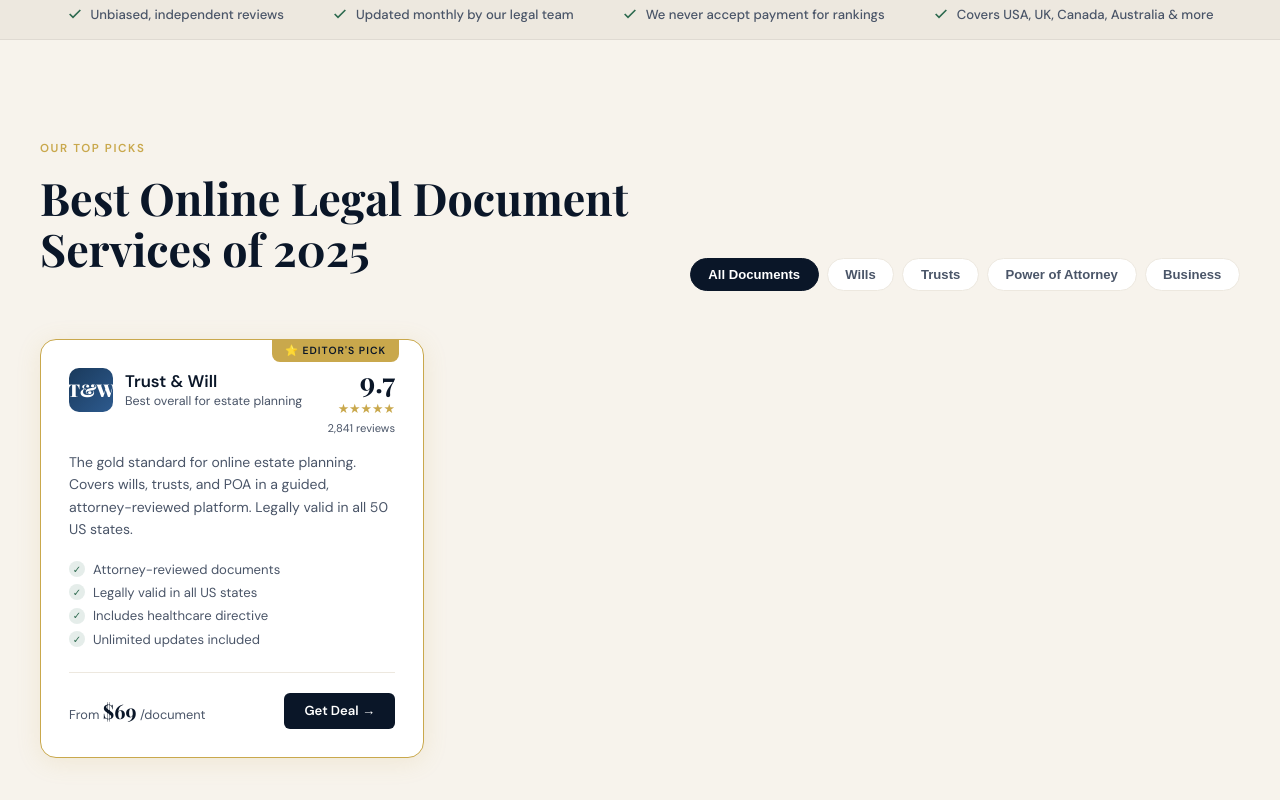
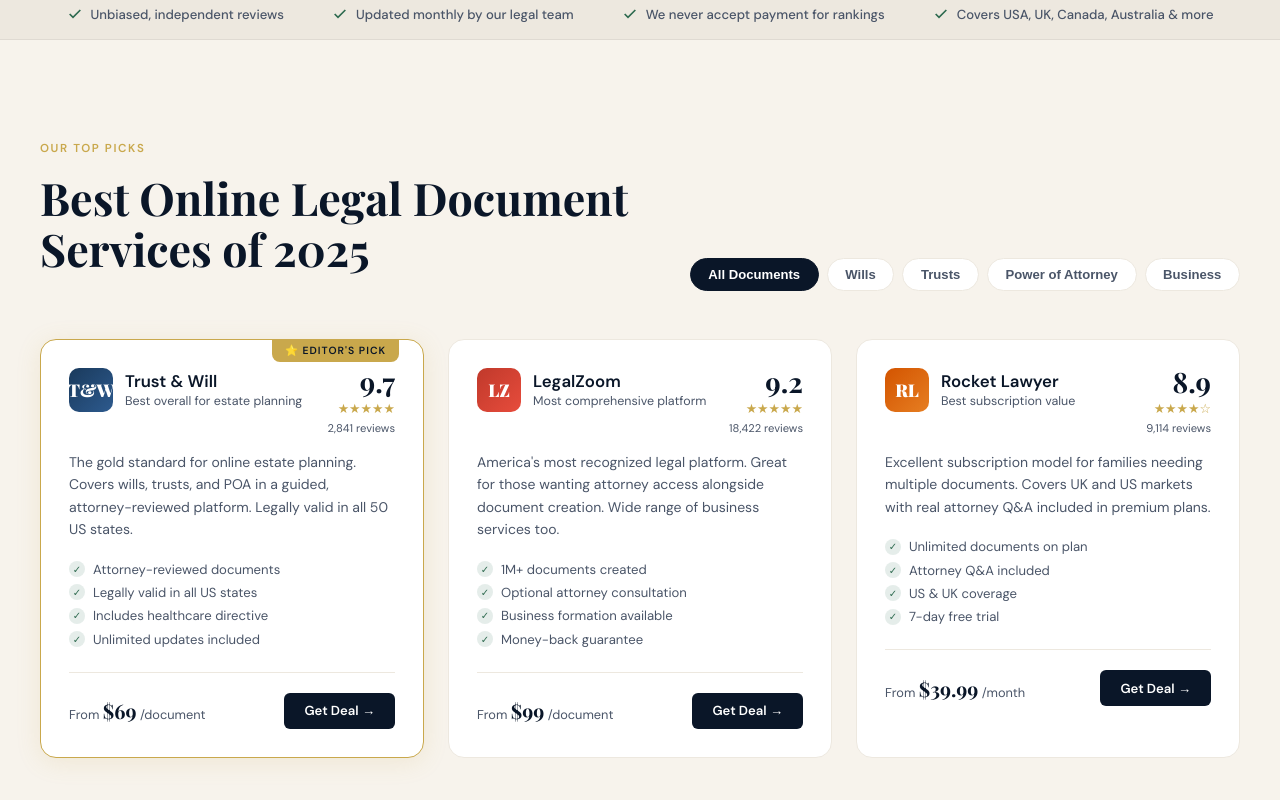
Before and after one commit to clawdbot5150-collab/Law-Trust, a plain HTML site: page index.html in a window 1280 px wide. Shown: the part 905-1705 px from the top of the page. Drawn offline with nearby package versions, Linux system fonts and the light colour scheme; a web font is replaced by a local one.

Commit message:
add product cards: LegalZoom, Rocket Lawyer

```diff
--- a/index.html
+++ b/index.html
@@ -408,6 +408,64 @@
         </div>
       </div>
 
+      <!-- Card 2 - LegalZoom -->
+      <div class="product-card" data-cats="will trust poa business">
+        <div class="card-top">
+          <div class="card-logo-area">
+            <div class="card-logo" style="background: linear-gradient(135deg, #c0392b, #e74c3c);">LZ</div>
+            <div>
+              <div class="card-name">LegalZoom</div>
+              <div class="card-tagline">Most comprehensive platform</div>
+            </div>
+          </div>
+          <div class="card-score">
+            <div class="score-num">9.2</div>
+            <div class="stars">★★★★★</div>
+            <div class="score-label">18,422 reviews</div>
+          </div>
+        </div>
+        <p class="card-desc">America's most recognized legal platform. Great for those wanting attorney access alongside document creation. Wide range of business services too.</p>
+        <ul class="card-features">
+          <li><span class="check-icon">✓</span> 1M+ documents created</li>
+          <li><span class="check-icon">✓</span> Optional attorney consultation</li>
+          <li><span class="check-icon">✓</span> Business formation available</li>
+          <li><span class="check-icon">✓</span> Money-back guarantee</li>
+        </ul>
+        <div class="card-bottom">
+          <div class="card-price">From <strong>$99</strong> <span>/document</span></div>
+          <a href="#" class="card-btn">Get Deal →</a>
+        </div>
+      </div>
+
+      <!-- Card 3 - Rocket Lawyer -->
+      <div class="product-card" data-cats="will poa business">
+        <div class="card-top">
+          <div class="card-logo-area">
+            <div class="card-logo" style="background: linear-gradient(135deg, #d35400, #e67e22);">RL</div>
+            <div>
+              <div class="card-name">Rocket Lawyer</div>
+              <div class="card-tagline">Best subscription value</div>
+            </div>
+          </div>
+          <div class="card-score">
+            <div class="score-num">8.9</div>
+            <div class="stars">★★★★☆</div>
+            <div class="score-label">9,114 reviews</div>
+          </div>
+        </div>
+        <p class="card-desc">Excellent subscription model for families needing multiple documents. Covers UK and US markets with real attorney Q&amp;A included in premium plans.</p>
+        <ul class="card-features">
+          <li><span class="check-icon">✓</span> Unlimited documents on plan</li>
+          <li><span class="check-icon">✓</span> Attorney Q&amp;A included</li>
+          <li><span class="check-icon">✓</span> US &amp; UK coverage</li>
+          <li><span class="check-icon">✓</span> 7-day free trial</li>
+        </ul>
+        <div class="card-bottom">
+          <div class="card-price">From <strong>$39.99</strong> <span>/month</span></div>
+          <a href="#" class="card-btn">Get Deal →</a>
+        </div>
+      </div>
+
       <!-- TODO: More product cards to come -->
 
     </div><!-- /products-grid -->
```
